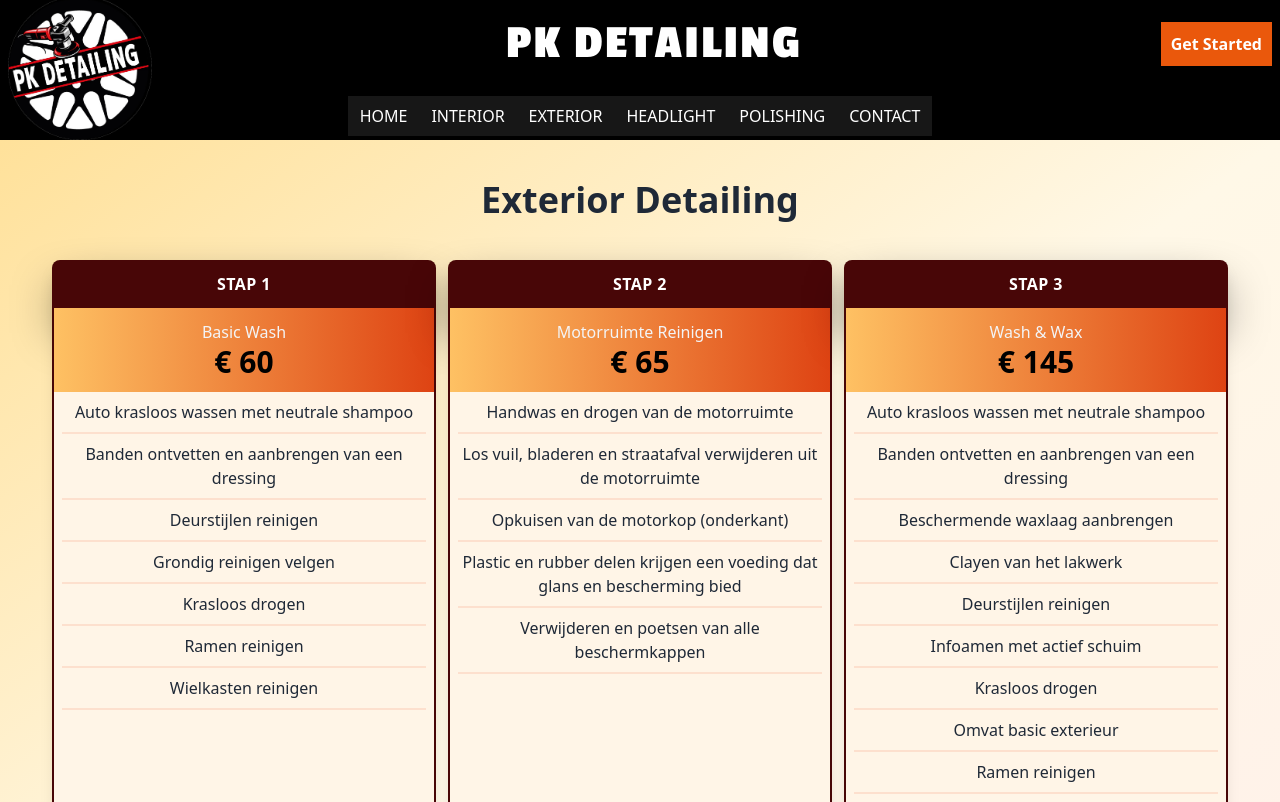
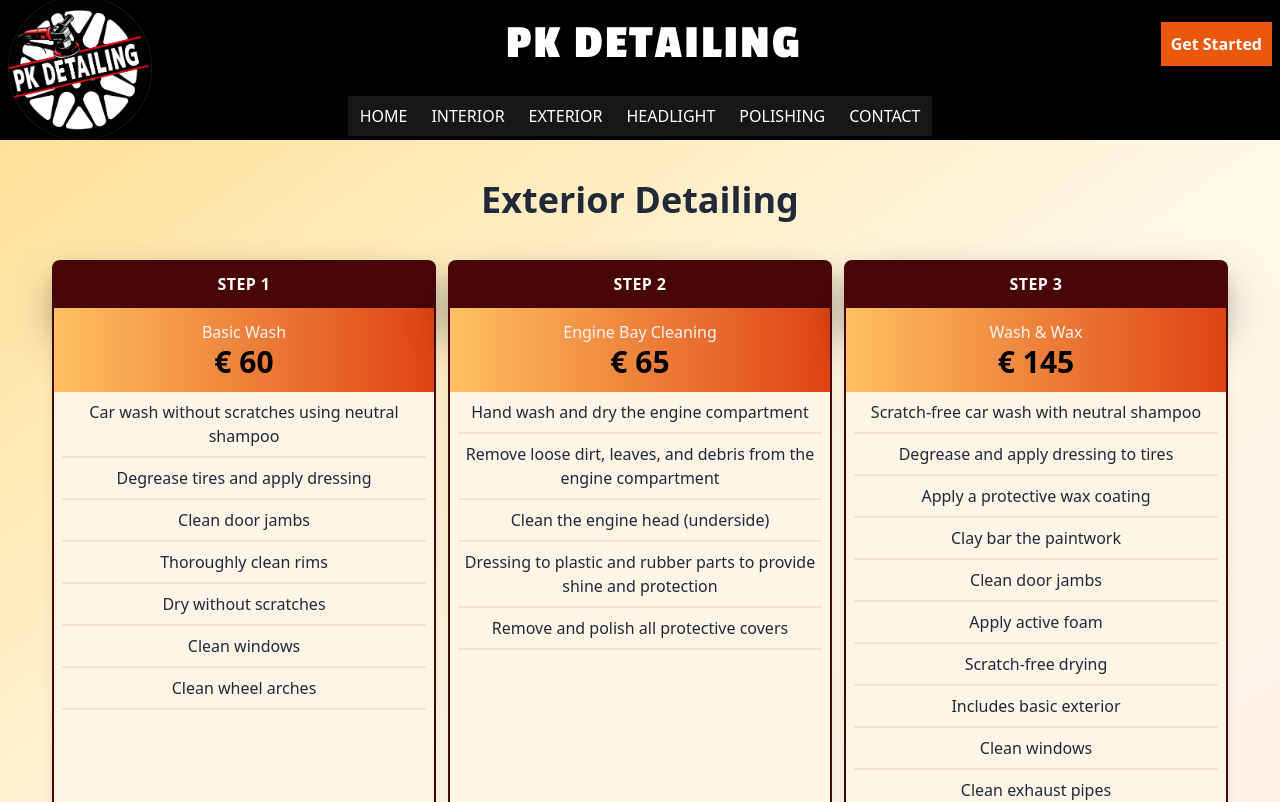
Before and after one commit to 2brownc/car-detailing, a Next.js app: page /exterior in a window 1280 px wide. Shown: the top 802 px of the page. Built offline with nearby package versions, Linux system fonts and the light colour scheme.

Commit message:
English translation

```diff
--- a/pages/exterior/index.tsx
+++ b/pages/exterior/index.tsx
@@ -1,95 +1,97 @@
-import
-PriceTable,
-{ PriceTableType }
-  from '../../components/PriceTable/PriceTable';
+import PriceTable, {
+  PriceTableType,
+} from "../../components/PriceTable/PriceTable";
 
-const STAP1: PriceTableType = {
-  title: "STAP 1",
+const STEP1: PriceTableType = {
+  title: "STEP 1",
   subtitle: "Basic Wash",
   price: "€ 60",
   items: {
     list: [
-      "Auto krasloos wassen met neutrale shampoo",
-      "Banden ontvetten en aanbrengen van een dressing",
-      "Deurstijlen reinigen",
-      "Grondig reinigen velgen",
-      "Krasloos drogen",
-      "Ramen reinigen",
-      "Wielkasten reinigen",
+      "Car wash without scratches using neutral shampoo",
+      "Degrease tires and apply dressing",
+      "Clean door jambs",
+      "Thoroughly clean rims",
+      "Dry without scratches",
+      "Clean windows",
+      "Clean wheel arches",
     ],
     colorA: "",
     colorB: "",
   },
-  link: '/contact',
+  link: "/contact",
 };
 
-const STAP2: PriceTableType = {
-  title: "STAP 2",
-  subtitle: "Motorruimte Reinigen",
+const STEP2: PriceTableType = {
+  title: "STEP 2",
+  subtitle: "Engine Bay Cleaning",
   price: "€ 65",
   items: {
     list: [
-      "Handwas en drogen van de motorruimte",
-      "Los vuil, bladeren en straatafval verwijderen uit de motorruimte",
-      "Opkuisen van de motorkop (onderkant)",
-      "Plastic en rubber delen krijgen een voeding dat glans en bescherming bied",
-      "Verwijderen en poetsen van alle beschermkappen",
+      "Hand wash and dry the engine compartment",
+      "Remove loose dirt, leaves, and debris from the engine compartment",
+      "Clean the engine head (underside)",
+      "Dressing to plastic and rubber parts to provide shine and protection",
+      "Remove and polish all protective covers",
     ],
     colorA: "",
     colorB: "",
   },
-  link: '/contact',
+  link: "/contact",
 };
 
-const STAP3: PriceTableType = {
-  title: "STAP 3",
+const STEP3: PriceTableType = {
+  title: "STEP 3",
   subtitle: "Wash & Wax",
   price: "€ 145",
   items: {
     list: [
-      "Auto krasloos wassen met neutrale shampoo",
-      "Banden ontvetten en aanbrengen van een dressing",
-      "Beschermende waxlaag aanbrengen",
-      "Clayen van het lakwerk",
-      "Deurstijlen reinigen",
-      "Infoamen met actief schuim",
-      "Krasloos drogen",
-      "Omvat basic exterieur",
-      "Ramen reinigen",
-      "Reinigen uitlaatpijpen",
-      "Wielkasten reinigen",
+      "Scratch-free car wash with neutral shampoo",
+      "Degrease and apply dressing to tires",
+      "Apply a protective wax coating",
+      "Clay bar the paintwork",
+      "Clean door jambs",
+      "Apply active foam",
+      "Scratch-free drying",
+      "Includes basic exterior",
+      "Clean windows",
+      "Clean exhaust pipes",
+      "Clean wheel arches",
     ],
     colorA: "",
     colorB: "",
   },
-  link: '/contact',
+  link: "/contact",
 };
 
 function Exterior() {
   return (
     <div className="mb-5 h-full">
-      <h1 className="
+      <h1
+        className="
         capitalize
         text-4xl
         font-extrabold
         text-center
         m-10
-      ">
+      "
+      >
         Exterior Detailing
       </h1>
-      <div className="
+      <div
+        className="
         flex flex-col md:flex-row gap-3
         justify-center
         m-3 md:m-0
         md:h-[48rem]
-      ">
-        <PriceTable {...STAP1} />
-        <PriceTable {...STAP2} />
-        <PriceTable {...STAP3} />
+      "
+      >
+        <PriceTable {...STEP1} />
+        <PriceTable {...STEP2} />
+        <PriceTable {...STEP3} />
       </div>
     </div>
   );
 }
 
-
 export default Exterior;
--- a/pages/headlight/index.tsx
+++ b/pages/headlight/index.tsx
@@ -1,49 +1,50 @@
-import
-PriceTable,
-{ PriceTableType }
-  from '../../components/PriceTable/PriceTable';
+import PriceTable, {
+  PriceTableType,
+} from "../../components/PriceTable/PriceTable";
 
-const STAP1: PriceTableType = {
-  title: "STAP 1",
-  subtitle: "Koplamp renovatie",
+const STEP1: PriceTableType = {
+  title: "STEP 1",
+  subtitle: "Headlight restoration",
   price: "€ 30/lamp",
   items: {
     list: [
-      "Reigen van de koplampen",
-      "Reigen van de koplampen",
-      "Afschuren van gele of doffe schijn",
-      "Polijsten tot perfect resultaat",
-      "Aanbrengen van koplamp wax. Mogelijkheid tot aanbrengen van een koplamp coating (optioneel en tegen meerprijs)",
+      "Cleaning the headlights",
+      "Sanding away yellow or dull shine",
+      "Polishing to a perfect finish",
+      "Applying headlight wax",
     ],
     colorA: "",
     colorB: "",
   },
-  link: '/contact',
+  link: "/contact",
 };
 
 function Headlight() {
   return (
     <div className="mb-5 h-full">
-      <h1 className="
+      <h1
+        className="
         capitalize
         text-4xl
         font-extrabold
         text-center
         m-10
-      ">
+      "
+      >
         Headlight Polish
       </h1>
-      <div className="
+      <div
+        className="
         flex flex-col md:flex-row gap-3
         justify-center
         m-3 md:m-0
         md:h-[32rem]
-      ">
-        <PriceTable {...STAP1} />
+      "
+      >
+        <PriceTable {...STEP1} />
       </div>
     </div>
   );
 }
 
-
 export default Headlight;
--- a/pages/interior/index.tsx
+++ b/pages/interior/index.tsx
@@ -1,90 +1,92 @@
-import
-PriceTable,
-{ PriceTableType }
-  from '../../components/PriceTable/PriceTable';
+import PriceTable, {
+  PriceTableType,
+} from "../../components/PriceTable/PriceTable";
 
-const STAP1: PriceTableType = {
-  title: "STAP 1",
+const STEP1: PriceTableType = {
+  title: "STEP 1",
   subtitle: "Basic",
   price: "€ 45",
   items: {
     list: [
-      "Automatten reinigen",
-      "Dashboard afstoffen",
-      "Hoge intensiteit stofzuigen",
-      "Uitblazen met compressor"
+      "Clean floor mats",
+      "Dust the dashboard",
+      "High-intensity vacuuming",
+      "Blow out with compressed air",
     ],
     colorA: "",
     colorB: "",
   },
-  link: '/contact',
+  link: "/contact",
 };
-const STAP2: PriceTableType = {
-  title: "STAP 2",
-  subtitle: "Dieptereiniging Level 1",
+const STEP2: PriceTableType = {
+  title: "STEP 2",
+  subtitle: "Deep Cleaning Level 1",
   price: "€ 149",
   items: {
     list: [
-      "Alles in Stap 1",
-      "Afstoffen tot in de details",
-      "Reinigen binnenkant ramen",
-      "Reinigen deurstijlen",
-      "Reinigen gordels",
-      "Reinigen lederen zetels",
-      "Reinigen met interieurshampoo",
+      "Includes everything in Step 1",
+      "Deeper dusting",
+      "Clean the inside of the windows",
+      "Clean the door jambs",
+      "Clean the seatbelts",
+      "Clean the leather seats",
+      "Clean with interior shampoo",
     ],
     colorA: "",
     colorB: "",
   },
-  link: '/contact',
+  link: "/contact",
 };
-const STAP3: PriceTableType = {
-  title: "STAP 3",
-  subtitle: "Dieptereiniging Level 2",
+const STEP3: PriceTableType = {
+  title: "STEP 3",
+  subtitle: "Deep Cleaning Level 2",
   price: "€ 249",
   items: {
     list: [
-      "Alles in Stap 2",
-      "Aanbrengen bandendressing",
-      "Drogen met zachte droogdoek",
-      "Exterieur wassen",
-      "Handwas",
-      "Ozon behandeling om onaangename geuren te verwijderen",
-      "Rubbers voeden",
-      "Voeden + reinigen lederen bekleding",
-      "Voeden van plastic interieur delen d.m.v dressing",
+      "Includes everything in Step 2",
+      "Apply tire dressing",
+      "Dry with a soft towel",
+      "Wash exterior",
+      "Hand wash",
+      "Ozone treatment to remove unpleasant odors",
+      "Condition rubber",
+      " Condition and clean leather upholstery",
+      "Condition plastic interior parts with dressing",
     ],
     colorA: "",
     colorB: "",
   },
-  link: '/contact',
+  link: "/contact",
 };
 
 function Interior() {
   return (
     <div className="mb-5 h-full">
-      <h1 className="
+      <h1
+        className="
         capitalize
         text-4xl
         font-extrabold
         text-center
         m-10
-      ">
+      "
+      >
         Interior Detailing
       </h1>
-      <div className="
+      <div
+        className="
         flex flex-col md:flex-row gap-3
         justify-center
         m-3 md:m-0
         md:h-[45rem]
-      ">
-        <PriceTable {...STAP1} />
-        <PriceTable {...STAP2} />
-        <PriceTable {...STAP3} />
+      "
+      >
+        <PriceTable {...STEP1} />
+        <PriceTable {...STEP2} />
+        <PriceTable {...STEP3} />
       </div>
     </div>
   );
 }
 
-
 export default Interior;
--- a/pages/polishing/index.tsx
+++ b/pages/polishing/index.tsx
@@ -1,129 +1,135 @@
-import
-PriceTableWide,
-{ PriceTableType }
-  from '../../components/PriceTable/PriceTableWide';
+import PriceTableWide, {
+  PriceTableType,
+} from "../../components/PriceTable/PriceTableWide";
 
-import
-InfoCard,
-{ InfoCardType }
-  from '../../components/InfoCard/InfoCard';
+import InfoCard, { InfoCardType } from "../../components/InfoCard/InfoCard";
 
-const STAP1: PriceTableType = {
+const STEP1: PriceTableType = {
   title: "Bronze",
-  subtitle: "Vanaf",
+  subtitle: "Starting at",
   price: "€ 279",
   items: {
     list: [
-      "Onze standaard bronze car detailing behandeling is al zeer uitgebreid. Tijdens deze behandeling wordt de auto eerst volledig gewassen en gedecontamineerd. Hierna wordt er een lichte lakbehandeling toegepast die het lakoppervlak voor 100% zijn unieke diepe glans teruggeeft en ook lichte lakbeschadigingen vermindert en verwijdert. Vervolgens wordt de auto beschermd met een hoogwaardige wax. Als u echter diepere krassen wilt laten verwijderen, raden wij aan om te kiezen voor onze Silver of Gold behandeling.",
-      "➤ 1-Staps",
-      "➤ Zeer lichte krasjes",
-      "➤ Optimale glans van de wagen"
+      "Our standard Bronze car detailing treatment is already very extensive. During this treatment, the car is first thoroughly washed and decontaminated. Then, a light paint treatment is applied that gives the paint surface 100% of its unique deep gloss and also reduces and removes light paint damage. The car is then protected with a high-quality wax. However, if you want to have deeper scratches removed, we recommend choosing our Silver or Gold treatment.",
+      "✔ 1-Step",
+      "✔ Very light scratches",
+      "✔ Optimal gloss",
     ],
     colorA: "",
     colorB: "",
   },
-  link: '/contact',
+  link: "/contact",
 };
 
-const STAP2: PriceTableType = {
+const STEP2: PriceTableType = {
   title: "Silver",
-  subtitle: "Vanaf",
+  subtitle: "Starting at",
   price: "€ 489",
   items: {
     list: [
-      "Tijdens onze silver car detailing behandeling richten we ons voornamelijk op het lakoppervlak. We werken hiervoor van grof naar een perfecte afwerking, waarbij de lak grof gepolijst wordt en waarbij er 85% van de waskrassen en 70% van de RDS (random deeper scratches) worden verwijderd. De lak wordt in 2 stappen gepolijst en gecorrigeerd om een perfecte glans te bereiken.",
-      "➤ 2-Staps",
-      "➤ Medium krassen",
-      "➤ Verwijderen van oxidatie"
+      "During our Silver car detailing treatment, we focus primarily on the paint surface. We work our way from a rough finish to a perfect finish, coarsely polishing the paint and removing 85% of swirl marks and 70% of RDS (random deeper scratches). The paint is polished and corrected in 2 steps to achieve a perfect shine.",
+      "✔ 2-Steps",
+      "✔ Medium scratches",
+      "✔ Removing oxidation",
     ],
     colorA: "",
     colorB: "",
   },
-  link: '/contact',
+  link: "/contact",
 };
 
-const STAP3: PriceTableType = {
+const STEP3: PriceTableType = {
   title: "GOld",
-  subtitle: "Vanaf",
+  subtitle: "Starting at",
   price: "€ 579",
   items: {
     list: [
-      "Met onze Gold lakcorrectie Pack zullen we minimaal een 3-staps polijstmethode uitvoeren, dit is onze meest uitgebreide detailing behandeling die we aanbieden. Door deze stappen zullen waskrassen bijna volledig worden gecorrigeerd en RDS (Random deeper scratches) zullen voor meer dan 90% uit de lak worden verwijderd. Alle aspecten van de buitenkant van uw auto zullen zorgvuldig worden gereinigd, ontsmet, gepolijst en behandeld met een beschermingslaag.",
-      "➤ Meerstaps polijsten",
-      "➤ Diepe krassen",
-      "➤ Showroom look"
+      "With our Gold Paint Correction Pack, we will perform a minimum 3-step polishing method. This is our most comprehensive detailing treatment that we offer. Through these steps, swirl marks will be almost completely corrected and RDS (Random Deeper Scratches) will be removed from the paint by more than 90%. All aspects of the exterior of your car will be carefully cleaned, decontaminated, polished, and treated with a protective layer.",
+      "✔ Multi-step polishing",
+      "✔ Deep scratches",
+      "✔ Showroom look",
     ],
     colorA: "",
     colorB: "",
   },
-  link: '/contact',
+  link: "/contact",
 };
 
 const INFO1: InfoCardType = {
-  question: 'Wat is lakcorrectie?',
-  answer: 'Lakcorrectie is de kunst van het gelijkmaken van de blanke lak om waskrassen, krassen, oxidatie, watervlekken en nog veel meer defecten die de lak er dof en niet glanzend doen uitzien te elimineren.'
+  question: "What is paint correction?",
+  answer:
+    "Paint correction is the art of smoothing out the clear coat to eliminate swirl marks, scratches, oxidation, water spots, and many other defects that make the paint look dull and non-glossy.",
 };
 
 const INFO2: InfoCardType = {
-  question: 'Hoe wordt lakcorrectie gedaan?',
-  answer: 'De juiste stappen voor het herstellen van een autolak met lakcorrectie is door; het oppervlak te ontsmetten van vuil, omgevingsval en ijzerdeeltjes. Vervolgens, na een goede en kritische analyse van de lakdikte, een plan opstellen om de meest heldere laklaag te behouden en tegelijkertijd een ultieme reflectie zonder imperfecties te bereiken. Het proces wordt gevolgd door een nauwgezette verfijning tot een gepolijst glad oppervlak met een polijstmachine.'
+  question: "How is paint correction done?",
+  answer:
+    "The right steps for restoring a car's paint with paint correction are as follows: cleaning the surface of dirt, environmental residue and iron particles. Then, after careful analysis of the paint thickness, formulating a plan to preserve the clearest layer of clearcoat while achieving ultimate reflection without imperfections at the same time. The process is followed by detailed refinement to a highly polished smooth surface using a buffing machine.",
 };
 
 const INFO3: InfoCardType = {
-  question: 'Waarom is lakcorrectie belangrijk?',
-  answer: 'Een goed uitgevoerde lakcorrectie op een voertuig zal de esthetiek van de auto enorm veranderen; ook zullen de ware kleuren weer tot leven komen. Dit zal de aandacht vangen van iedereen die voorbijkomt. Tegelijkertijd zal een gecorrigeerd voertuig zijn waarde meer behouden en voor meer te verkopen zijn.'
+  question: "Why is paint correction important?",
+  answer:
+    "A well-executed paint correction on a vehicle will dramatically change its aesthetics; it will also bring back the true colors. This will catch the attention of everyone passing by. At the same time, a corrected vehicle will retain more value and be worth more when selling.",
 };
 
 const INFO4: InfoCardType = {
-  question: 'Wanneer moet verf correctie worden gedaan?',
-  answer: 'Verf correctie moet worden gedaan wanneer er te veel onvolkomenheden in de verf zijn of wanneer je een auto wilt klaarmaken voor de showroom.'
+  question: "When should paint correction be done?",
+  answer:
+    "Paint correction should be done when there are too many imperfections in the paint or before preparing a car for the showroom.",
 };
 
 function Polishing() {
   return (
     <div className="m-2">
-      <h1 className="
+      <h1
+        className="
         capitalize
         text-4xl
         font-extrabold
         text-center
         m-10
-      ">
+      "
+      >
         Polishing
       </h1>
-      <div className="
+      <div
+        className="
         flex flex-col gap-5 md:gap-10
         items-center
-      ">
-        <PriceTableWide {...STAP1} />
-        <PriceTableWide {...STAP2} />
-        <PriceTableWide {...STAP3} />
+      "
+      >
+        <PriceTableWide {...STEP1} />
+        <PriceTableWide {...STEP2} />
+        <PriceTableWide {...STEP3} />
       </div>
 
       <div>
-        <h2 className="
+        <h2
+          className="
         capitalize
         text-3xl
         font-bold
         text-center
         mb-10 mt-20
-        ">
-          Meer Informatie
+        "
+        >
+          More Information
         </h2>
-        <div className="
+        <div
+          className="
           flex flex-col gap-3
           items-center
-        ">
+        "
+        >
           <InfoCard {...INFO1} />
           <InfoCard {...INFO2} />
           <InfoCard {...INFO3} />
           <InfoCard {...INFO4} />
         </div>
       </div>
-
     </div>
   );
 }
 
-
 export default Polishing;
```
Also changed, not shown: components/Footer/Footer.tsx (+78 -62 lines).
